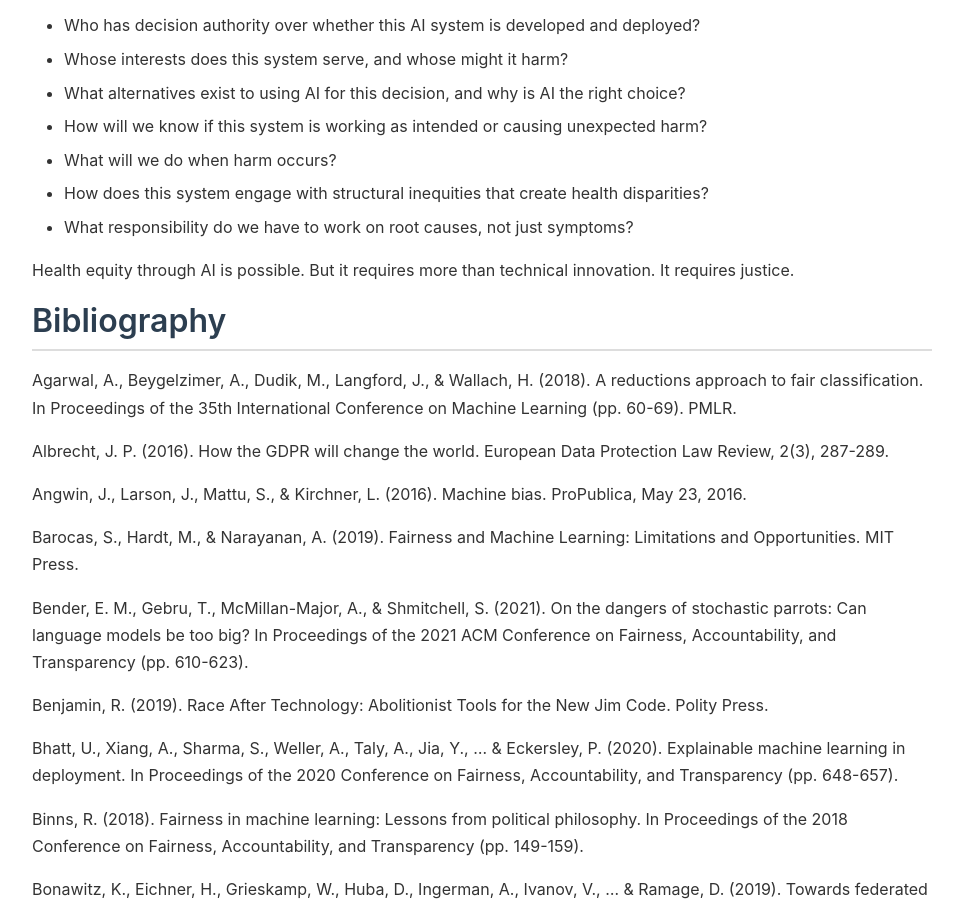
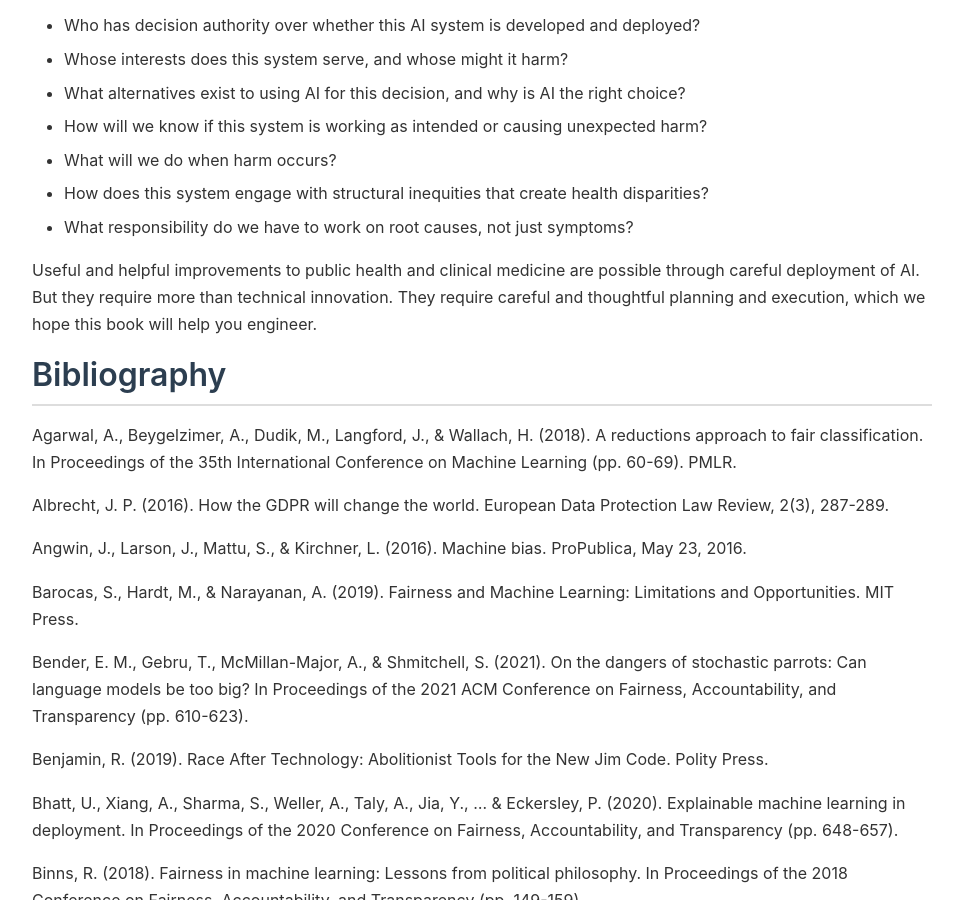
Before and after one commit to sanjaybasu/healthcare-ai-equity, a Jekyll site: the page built from _chapters/chapter_30_research_frontiers_equity.md, in a window 1280 px wide and 900 px high, scrolled down 87361 px. Shown: the whole window, without its empty margins (158-1121 px from the left). Built offline with Jekyll 4.4.1, drawn with Linux system fonts in a browser that asks for light colours; nearby versions of some CDN libraries; formulas are drawn with MathJax 3; some of the changed text lies outside the part shown.

Commit message:
Update chapter_30_research_frontiers_equity.md

```diff
--- a/_chapters/chapter_30_research_frontiers_equity.md
+++ b/_chapters/chapter_30_research_frontiers_equity.md
@@ -3646,7 +3646,7 @@ As you apply the methods developed in this textbook to your own healthcare AI wo
 - How does this system engage with structural inequities that create health disparities?
 - What responsibility do we have to work on root causes, not just symptoms?
 
-Health equity through AI is possible. But it requires more than technical innovation. It requires justice.
+Useful and helpful improvements to public health and clinical medicine are possible through careful deployment of AI. But they require more than technical innovation. They require careful and thoughtful planning and execution, which we hope this book will help you engineer.
 
 ## Bibliography
 
```
Also changed, not shown: other parts of _chapters/chapter_30_research_frontiers_equity.md (+1 -1 lines).
